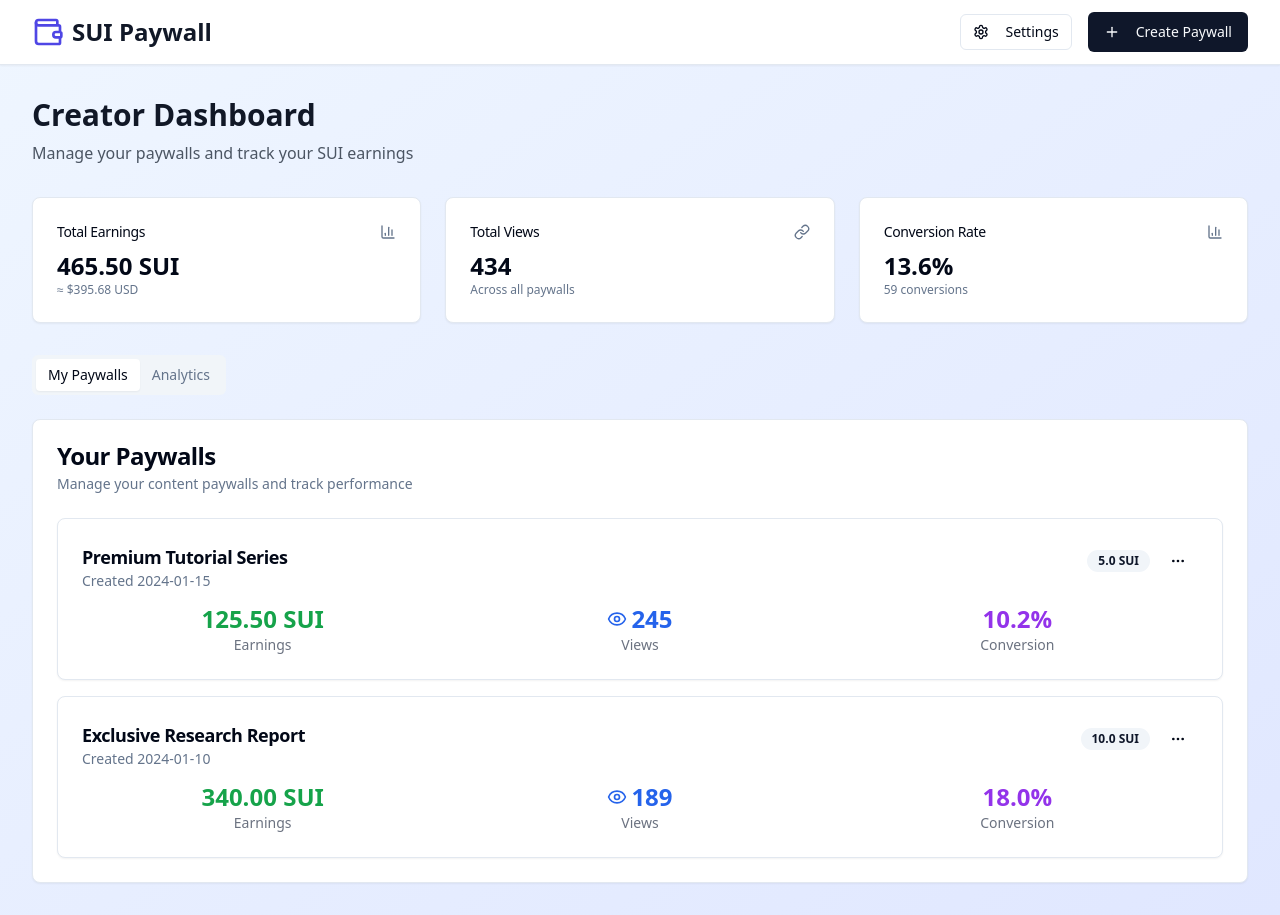
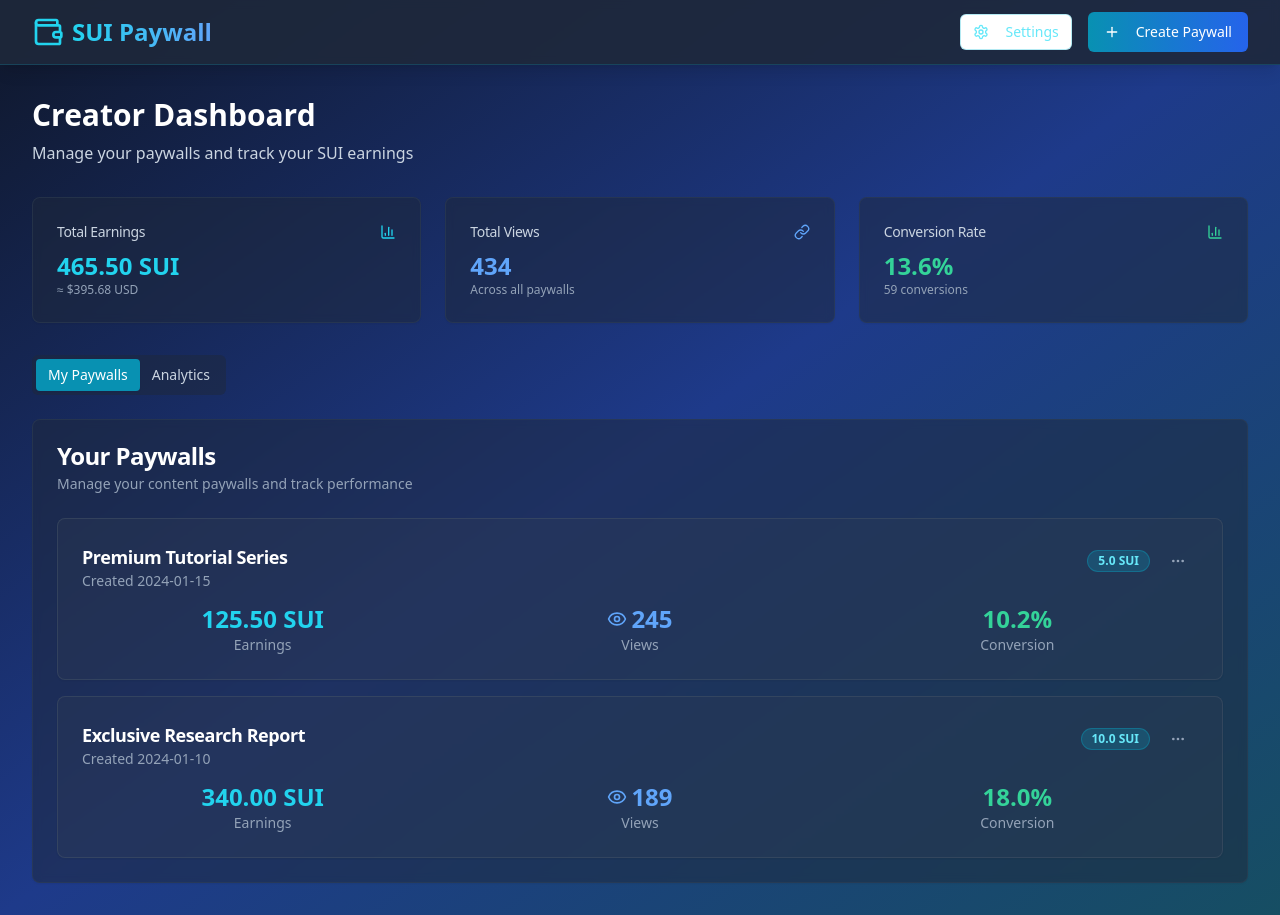
Before and after one commit to brayan-otieno/sui-paywall-unlock, a React (Vite) app: page / in a window 1280 px wide. Built offline with nearby package versions, Linux system fonts and the light colour scheme.

Commit message:
Refactor: Update color scheme for trust
Update the application's color scheme to a combination that evokes trust and innovation, suitable for a crypto-related application.

```diff
--- a/src/components/PaywallList.tsx
+++ b/src/components/PaywallList.tsx
@@ -46,11 +46,11 @@ export const PaywallList = ({ paywalls }: PaywallListProps) => {
   if (paywalls.length === 0) {
     return (
       <div className="text-center py-12">
-        <div className="text-gray-400 mb-4">
+        <div className="text-slate-500 mb-4">
           <TrendingUp className="h-12 w-12 mx-auto" />
         </div>
-        <h3 className="text-lg font-medium text-gray-900 mb-2">No paywalls yet</h3>
-        <p className="text-gray-500">Create your first paywall to start earning SUI</p>
+        <h3 className="text-lg font-medium text-white mb-2">No paywalls yet</h3>
+        <p className="text-slate-400">Create your first paywall to start earning SUI</p>
       </div>
     );
   }
@@ -58,29 +58,29 @@ export const PaywallList = ({ paywalls }: PaywallListProps) => {
   return (
     <div className="space-y-4">
       {paywalls.map((paywall) => (
-        <Card key={paywall.id} className="hover:shadow-md transition-shadow">
+        <Card key={paywall.id} className="hover:shadow-lg transition-shadow bg-slate-700/30 border-slate-600/50 hover:border-cyan-500/30">
           <CardHeader className="pb-3">
             <div className="flex items-start justify-between">
               <div className="flex-1">
-                <CardTitle className="text-lg">{paywall.title}</CardTitle>
-                <CardDescription>Created {paywall.created}</CardDescription>
+                <CardTitle className="text-lg text-white">{paywall.title}</CardTitle>
+                <CardDescription className="text-slate-400">Created {paywall.created}</CardDescription>
               </div>
               <div className="flex items-center space-x-2">
-                <Badge variant="secondary">
+                <Badge variant="secondary" className="bg-cyan-500/20 text-cyan-300 border-cyan-500/30">
                   {paywall.price} {paywall.currency}
                 </Badge>
                 <DropdownMenu>
                   <DropdownMenuTrigger asChild>
-                    <Button variant="ghost" size="sm">
+                    <Button variant="ghost" size="sm" className="text-slate-400 hover:text-white hover:bg-slate-600/50">
                       <MoreHorizontal className="h-4 w-4" />
                     </Button>
                   </DropdownMenuTrigger>
-                  <DropdownMenuContent align="end">
-                    <DropdownMenuItem onClick={() => copyLink(paywall.title)}>
+                  <DropdownMenuContent align="end" className="bg-slate-800 border-slate-700">
+                    <DropdownMenuItem onClick={() => copyLink(paywall.title)} className="text-slate-300 hover:bg-slate-700 hover:text-white">
                       <Copy className="h-4 w-4 mr-2" />
                       Copy Link
                     </DropdownMenuItem>
-                    <DropdownMenuItem onClick={() => openPaywall(paywall.title)}>
+                    <DropdownMenuItem onClick={() => openPaywall(paywall.title)} className="text-slate-300 hover:bg-slate-700 hover:text-white">
                       <ExternalLink className="h-4 w-4 mr-2" />
                       Open Paywall
                     </DropdownMenuItem>
@@ -92,23 +92,23 @@ export const PaywallList = ({ paywalls }: PaywallListProps) => {
           <CardContent>
             <div className="grid grid-cols-3 gap-4 text-center">
               <div>
-                <div className="text-2xl font-bold text-green-600">
+                <div className="text-2xl font-bold text-cyan-400">
                   {paywall.earnings} SUI
                 </div>
-                <div className="text-sm text-gray-500">Earnings</div>
+                <div className="text-sm text-slate-400">Earnings</div>
               </div>
               <div>
-                <div className="text-2xl font-bold text-blue-600 flex items-center justify-center">
+                <div className="text-2xl font-bold text-blue-400 flex items-center justify-center">
                   <Eye className="h-5 w-5 mr-1" />
                   {paywall.views}
                 </div>
-                <div className="text-sm text-gray-500">Views</div>
+                <div className="text-sm text-slate-400">Views</div>
               </div>
               <div>
-                <div className="text-2xl font-bold text-purple-600">
+                <div className="text-2xl font-bold text-emerald-400">
                   {paywall.views > 0 ? ((paywall.conversions / paywall.views) * 100).toFixed(1) : 0}%
                 </div>
-                <div className="text-sm text-gray-500">Conversion</div>
+                <div className="text-sm text-slate-400">Conversion</div>
               </div>
             </div>
           </CardContent>
--- a/src/pages/Index.tsx
+++ b/src/pages/Index.tsx
@@ -38,22 +38,22 @@ const Index = () => {
   const totalConversions = paywalls.reduce((sum, p) => sum + p.conversions, 0);
 
   return (
-    <div className="min-h-screen bg-gradient-to-br from-blue-50 to-indigo-100">
-      <header className="bg-white shadow-sm border-b">
+    <div className="min-h-screen bg-gradient-to-br from-slate-900 via-blue-900 to-cyan-900">
+      <header className="bg-slate-800/90 backdrop-blur-sm shadow-lg border-b border-cyan-500/20">
         <div className="max-w-7xl mx-auto px-4 sm:px-6 lg:px-8">
           <div className="flex justify-between items-center h-16">
             <div className="flex items-center space-x-4">
               <div className="flex items-center space-x-2">
-                <Wallet className="h-8 w-8 text-indigo-600" />
-                <h1 className="text-2xl font-bold text-gray-900">SUI Paywall</h1>
+                <Wallet className="h-8 w-8 text-cyan-400" />
+                <h1 className="text-2xl font-bold bg-gradient-to-r from-cyan-400 to-blue-400 bg-clip-text text-transparent">SUI Paywall</h1>
               </div>
             </div>
             <div className="flex items-center space-x-4">
-              <Button variant="outline" size="sm">
+              <Button variant="outline" size="sm" className="border-cyan-500/30 text-cyan-300 hover:bg-cyan-500/10 hover:border-cyan-400">
                 <Settings className="h-4 w-4 mr-2" />
                 Settings
               </Button>
-              <Button onClick={() => setIsCreateDialogOpen(true)}>
+              <Button onClick={() => setIsCreateDialogOpen(true)} className="bg-gradient-to-r from-cyan-600 to-blue-600 hover:from-cyan-500 hover:to-blue-500 text-white border-0">
                 <Plus className="h-4 w-4 mr-2" />
                 Create Paywall
               </Button>
@@ -64,47 +64,47 @@ const Index = () => {
 
       <main className="max-w-7xl mx-auto px-4 sm:px-6 lg:px-8 py-8">
         <div className="mb-8">
-          <h2 className="text-3xl font-bold text-gray-900 mb-2">Creator Dashboard</h2>
-          <p className="text-gray-600">Manage your paywalls and track your SUI earnings</p>
+          <h2 className="text-3xl font-bold text-white mb-2">Creator Dashboard</h2>
+          <p className="text-slate-300">Manage your paywalls and track your SUI earnings</p>
         </div>
 
         <div className="grid grid-cols-1 md:grid-cols-3 gap-6 mb-8">
-          <Card>
+          <Card className="bg-slate-800/50 border-slate-700/50 backdrop-blur-sm">
             <CardHeader className="flex flex-row items-center justify-between space-y-0 pb-2">
-              <CardTitle className="text-sm font-medium">Total Earnings</CardTitle>
-              <BarChart3 className="h-4 w-4 text-muted-foreground" />
+              <CardTitle className="text-sm font-medium text-slate-300">Total Earnings</CardTitle>
+              <BarChart3 className="h-4 w-4 text-cyan-400" />
             </CardHeader>
             <CardContent>
-              <div className="text-2xl font-bold">{totalEarnings.toFixed(2)} SUI</div>
-              <p className="text-xs text-muted-foreground">
+              <div className="text-2xl font-bold text-cyan-400">{totalEarnings.toFixed(2)} SUI</div>
+              <p className="text-xs text-slate-400">
                 ≈ ${(totalEarnings * 0.85).toFixed(2)} USD
               </p>
             </CardContent>
           </Card>
 
-          <Card>
+          <Card className="bg-slate-800/50 border-slate-700/50 backdrop-blur-sm">
             <CardHeader className="flex flex-row items-center justify-between space-y-0 pb-2">
-              <CardTitle className="text-sm font-medium">Total Views</CardTitle>
-              <Link className="h-4 w-4 text-muted-foreground" />
+              <CardTitle className="text-sm font-medium text-slate-300">Total Views</CardTitle>
+              <Link className="h-4 w-4 text-blue-400" />
             </CardHeader>
             <CardContent>
-              <div className="text-2xl font-bold">{totalViews}</div>
-              <p className="text-xs text-muted-foreground">
+              <div className="text-2xl font-bold text-blue-400">{totalViews}</div>
+              <p className="text-xs text-slate-400">
                 Across all paywalls
               </p>
             </CardContent>
           </Card>
 
-          <Card>
+          <Card className="bg-slate-800/50 border-slate-700/50 backdrop-blur-sm">
             <CardHeader className="flex flex-row items-center justify-between space-y-0 pb-2">
-              <CardTitle className="text-sm font-medium">Conversion Rate</CardTitle>
-              <BarChart3 className="h-4 w-4 text-muted-foreground" />
+              <CardTitle className="text-sm font-medium text-slate-300">Conversion Rate</CardTitle>
+              <BarChart3 className="h-4 w-4 text-emerald-400" />
             </CardHeader>
             <CardContent>
-              <div className="text-2xl font-bold">
+              <div className="text-2xl font-bold text-emerald-400">
                 {totalViews > 0 ? ((totalConversions / totalViews) * 100).toFixed(1) : 0}%
               </div>
-              <p className="text-xs text-muted-foreground">
+              <p className="text-xs text-slate-400">
                 {totalConversions} conversions
               </p>
             </CardContent>
@@ -112,16 +112,16 @@ const Index = () => {
         </div>
 
         <Tabs defaultValue="paywalls" className="space-y-6">
-          <TabsList>
-            <TabsTrigger value="paywalls">My Paywalls</TabsTrigger>
-            <TabsTrigger value="analytics">Analytics</TabsTrigger>
+          <TabsList className="bg-slate-800/50 border-slate-700/50">
+            <TabsTrigger value="paywalls" className="data-[state=active]:bg-cyan-600 data-[state=active]:text-white text-slate-300">My Paywalls</TabsTrigger>
+            <TabsTrigger value="analytics" className="data-[state=active]:bg-cyan-600 data-[state=active]:text-white text-slate-300">Analytics</TabsTrigger>
           </TabsList>
 
           <TabsContent value="paywalls">
-            <Card>
+            <Card className="bg-slate-800/50 border-slate-700/50 backdrop-blur-sm">
               <CardHeader>
-                <CardTitle>Your Paywalls</CardTitle>
-                <CardDescription>
+                <CardTitle className="text-white">Your Paywalls</CardTitle>
+                <CardDescription className="text-slate-400">
                   Manage your content paywalls and track performance
                 </CardDescription>
               </CardHeader>
@@ -132,10 +132,10 @@ const Index = () => {
           </TabsContent>
 
           <TabsContent value="analytics">
-            <Card>
+            <Card className="bg-slate-800/50 border-slate-700/50 backdrop-blur-sm">
               <CardHeader>
-                <CardTitle>Revenue Analytics</CardTitle>
-                <CardDescription>
+                <CardTitle className="text-white">Revenue Analytics</CardTitle>
+                <CardDescription className="text-slate-400">
                   Track your earnings over time
                 </CardDescription>
               </CardHeader>
```
Also changed, not shown: src/components/RevenueChart.tsx (+12 -4 lines).
